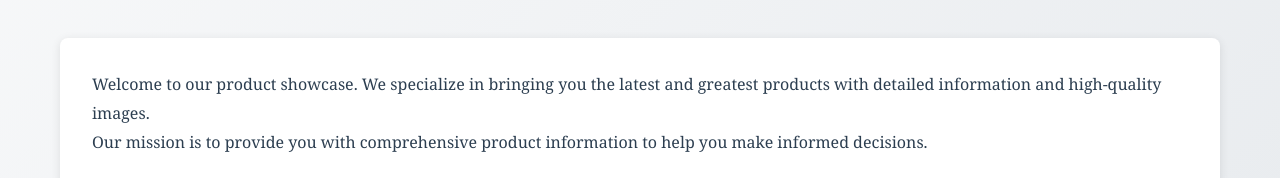
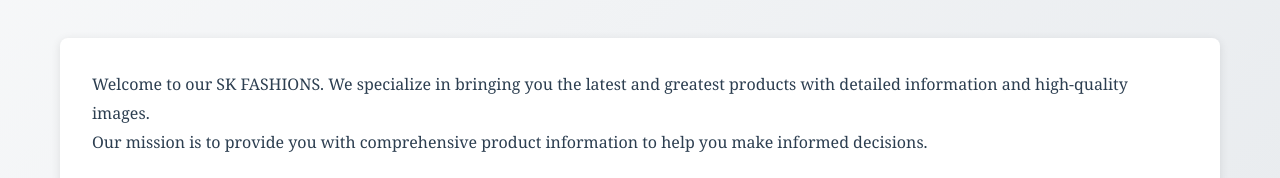
Before and after one commit to skfashions/skfashions, a plain HTML site: page about.html in a window 1280 px wide. Shown: the part 235-413 px from the top of the page. Drawn offline with Linux system fonts and the light colour scheme.

Commit message:
Update about.html

```diff
--- a/about.html
+++ b/about.html
@@ -24,7 +24,7 @@
         <div class="container">
             <h2>About Us</h2>
             <div class="content">
-                <p>Welcome to our product showcase. We specialize in bringing you the latest and greatest products with detailed information and high-quality images.</p>
+                <p>Welcome to our SK FASHIONS. We specialize in bringing you the latest and greatest products with detailed information and high-quality images.</p>
                 <p>Our mission is to provide you with comprehensive product information to help you make informed decisions.</p>
             </div>
         </div>
```
